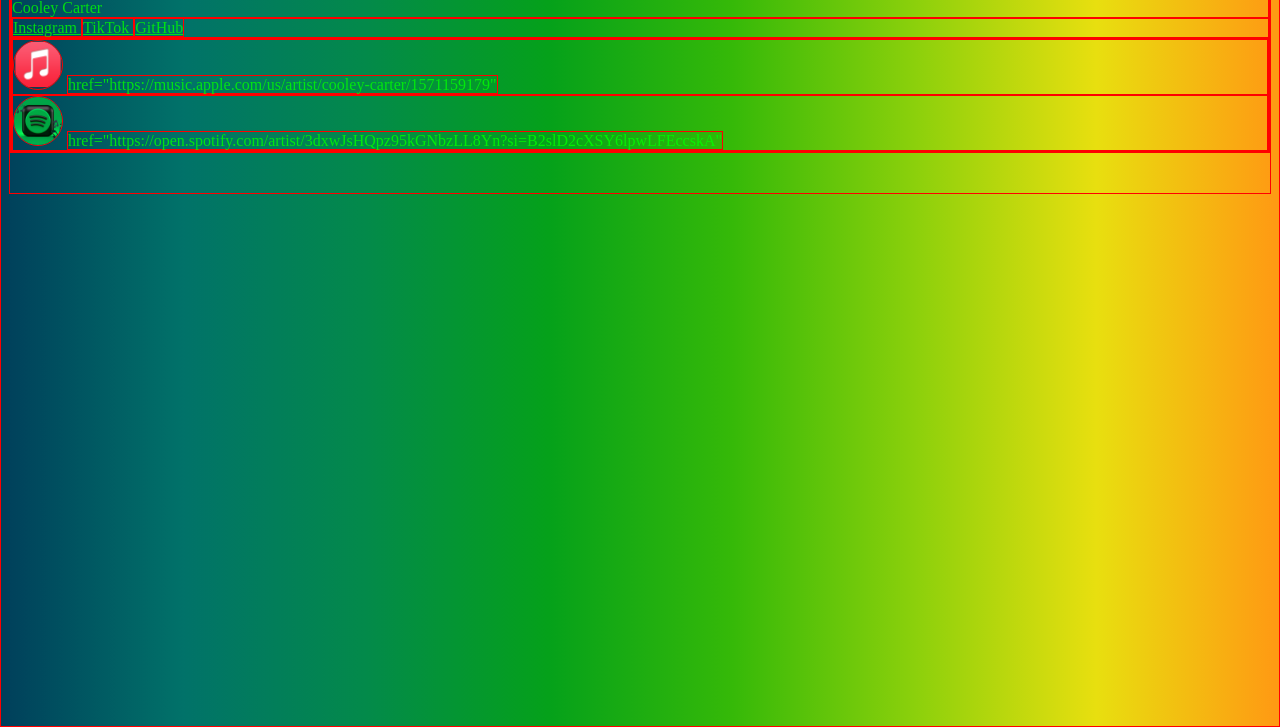
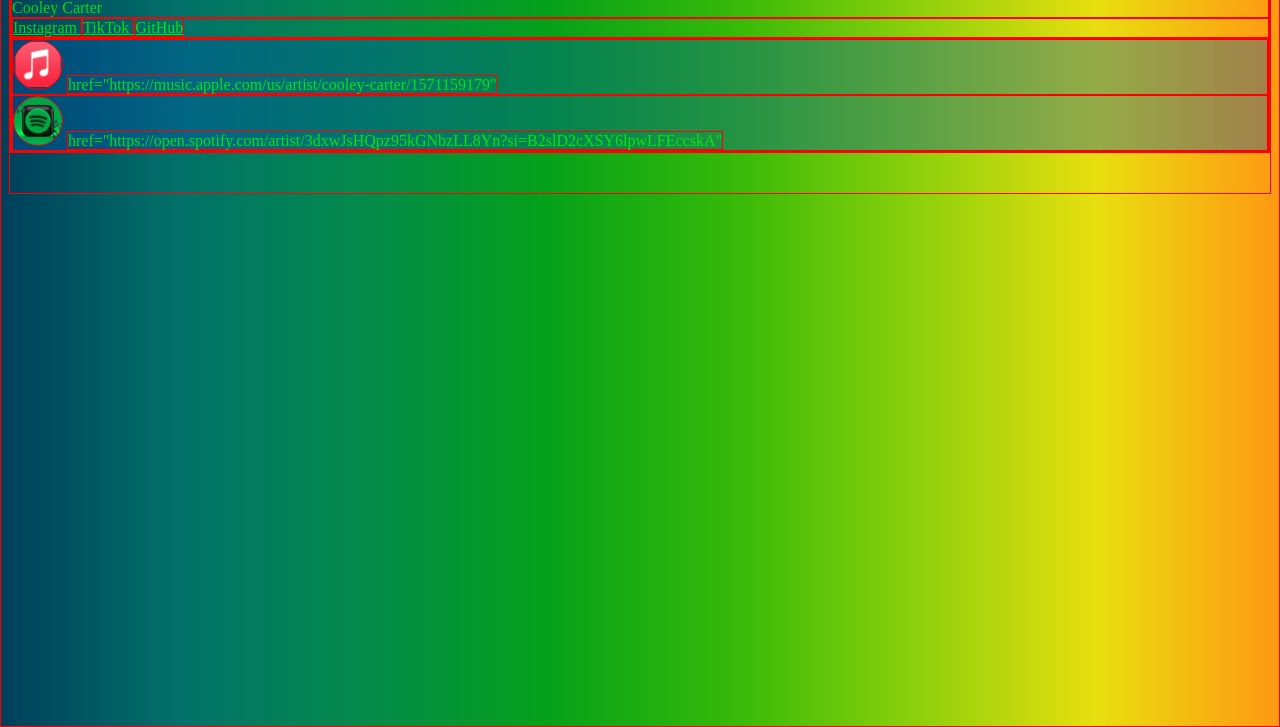
Before and after one commit to ErnestCarterTech/link-in-bio.., a plain HTML site: page index.html in a window 1280 px wide. Shown: the part 75-802 px from the top of the page. Drawn offline with Linux system fonts and the light colour scheme.

Commit message:
Added Backgroud Color

```diff
--- a/index.html
+++ b/index.html
@@ -16,6 +16,9 @@
       }
       a {
         color: rgba(0, 255, 0, 0.8)
+      }
+      .item {
+        background-color: rgba(0,79,172,0.36);
       }
       *{border: thin red solid;}
 
```
